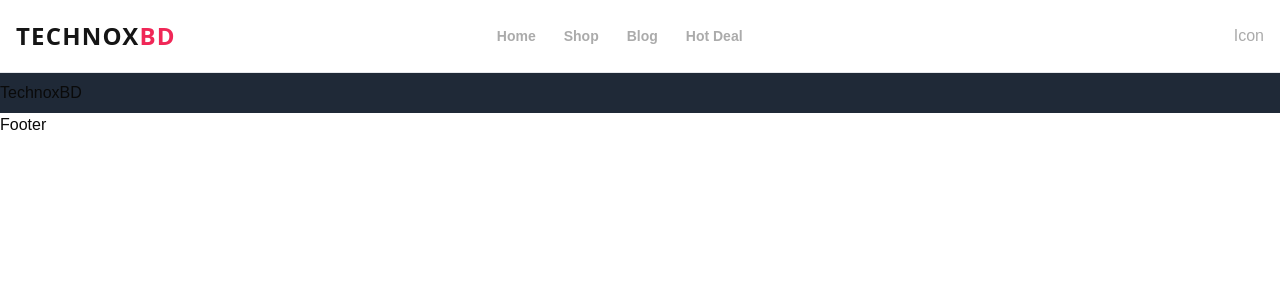
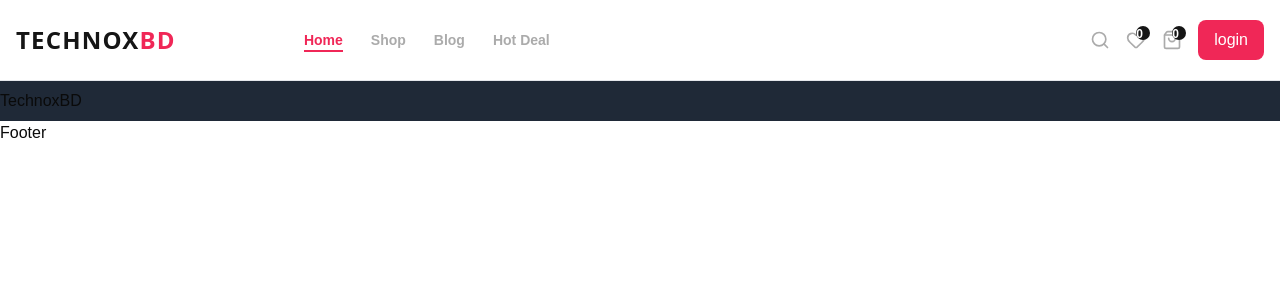
Before and after one commit to rehan606/TechnoxBD-E-commerce-Nextjs, a Next.js app: page / in a window 1280 px wide. Shown: the top 300 px of the page. Built offline with nearby package versions, Linux system fonts and the light colour scheme.

Commit message:
add cart, search and favourite component in navbar

```diff
--- /dev/null
+++ b/components/ourcomponents/CartIcon.tsx
@@ -0,0 +1,14 @@
+import { ShoppingBag } from 'lucide-react'
+import Link from 'next/link'
+import React from 'react'
+
+const CartIcon = () => {
+  return (
+    <Link href="/cart" className="relative group">
+      <ShoppingBag size={20} className='group-hover:text-darkRed hoverEffect' />
+      <span className="absolute -top-1 -right-1 bg-darkColor text-white h-3.5 w-3.5 rounded-full text-xs font-semibold flex in-checked:justify-center">0</span>
+    </Link>
+  )
+}
+
+export default CartIcon
--- /dev/null
+++ b/components/ourcomponents/FavouriteIcon.tsx
@@ -0,0 +1,14 @@
+import { Heart,   } from 'lucide-react'
+import Link from 'next/link'
+import React from 'react'
+
+const FavouriteIcon = () => {
+    return (
+        <Link href="/favourites" className="relative group">
+              <Heart size={20} className='group-hover:text-darkRed hoverEffect' />
+              <span className="absolute -top-1 -right-1 bg-darkColor text-white h-3.5 w-3.5 rounded-full text-xs font-semibold flex in-checked:justify-center">0</span>
+            </Link>
+    )
+}
+
+export default FavouriteIcon
--- a/components/ourcomponents/Header.tsx
+++ b/components/ourcomponents/Header.tsx
@@ -2,6 +2,9 @@ import React from 'react'
 import Container from './Container'
 import Logo from './Logo'
 import HeaderMenu from './HeaderMenu'
+import SearchBar from './SearchBar'
+import CartIcon from './CartIcon'
+import FavouriteIcon from './FavouriteIcon'
 
 const Header = () => {
   return (
@@ -12,7 +15,12 @@ const Header = () => {
             {/* Header menu  */}
             <HeaderMenu/>
             {/* user icon  */}
-            <div>Icon</div>
+            <div className="w-auto md:w-1/3 flex items-center justify-end gap-4">
+                <SearchBar/>
+                <FavouriteIcon/>
+                <CartIcon/>
+                <button className='bg-darkRed text-white rounded-md py-2 px-4 hover:bg-darkRed/80'>login</button>
+            </div>
         </Container>
     </header>
   )
--- a/components/ourcomponents/HeaderMenu.tsx
+++ b/components/ourcomponents/HeaderMenu.tsx
@@ -1,8 +1,11 @@
+"use client"
 import { headerData } from '@/constants/data'
 import Link from 'next/link'
+import { usePathname } from 'next/navigation';
 import React from 'react'
 
 const HeaderMenu = () => {
+    const pathname = usePathname();
     return (
         <div className='hidden md:inline-flex w-1/3 items-center gap-7 text-sm font-semibold capitalize text-lightText'>
             {
@@ -10,11 +13,11 @@ const HeaderMenu = () => {
                     <Link
                         key={item?.title}
                         href={item.href}
-                        className=" hover:text-darkRed hoverEffect relative group"
+                        className={` hover:text-darkRed hoverEffect relative group ${pathname === item?.href && "text-darkRed"}`}
                     >
                         {item.title}
-                        <span className='absolute  -bottom-0.5 w-0 h-0.5 left-1/2 bg-darkRed group-hover:w-1/2 group-hover:left-0 hoverEffect' />
-                        <span className='absolute  -bottom-0.5 w-0 h-0.5 right-1/2 bg-darkRed group-hover:w-1/2 group-hover:right-0 hoverEffect' />
+                        <span className={`absolute  -bottom-0.5 w-0 h-0.5 left-1/2 bg-darkRed group-hover:w-1/2 group-hover:left-0 hoverEffect ${pathname === item?.href && "w-1/2"}`} />
+                        <span className={`absolute  -bottom-0.5 w-0 h-0.5 right-1/2 bg-darkRed group-hover:w-1/2 group-hover:right-0 hoverEffect ${pathname === item?.href && "w-1/2"}`} />
                     </Link>
                 ))
             }
--- /dev/null
+++ b/components/ourcomponents/SearchBar.tsx
@@ -0,0 +1,12 @@
+import { SearchIcon } from 'lucide-react'
+import React from 'react'
+
+const SearchBar = () => {
+  return (
+    <div className='flex items-center'>
+        <SearchIcon size={20} className='hover:text-darkRed hoverEffect'/>
+    </div>
+  )
+}
+
+export default SearchBar
```
